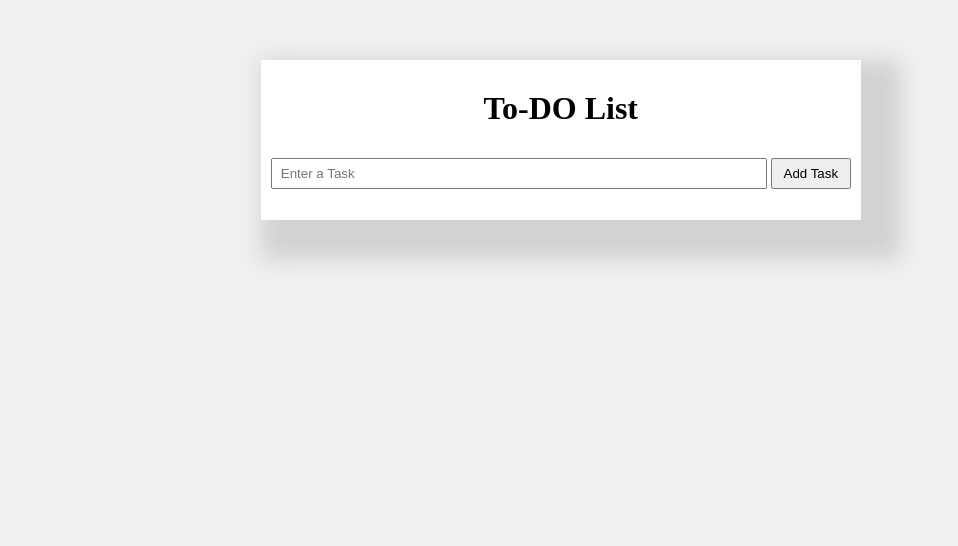
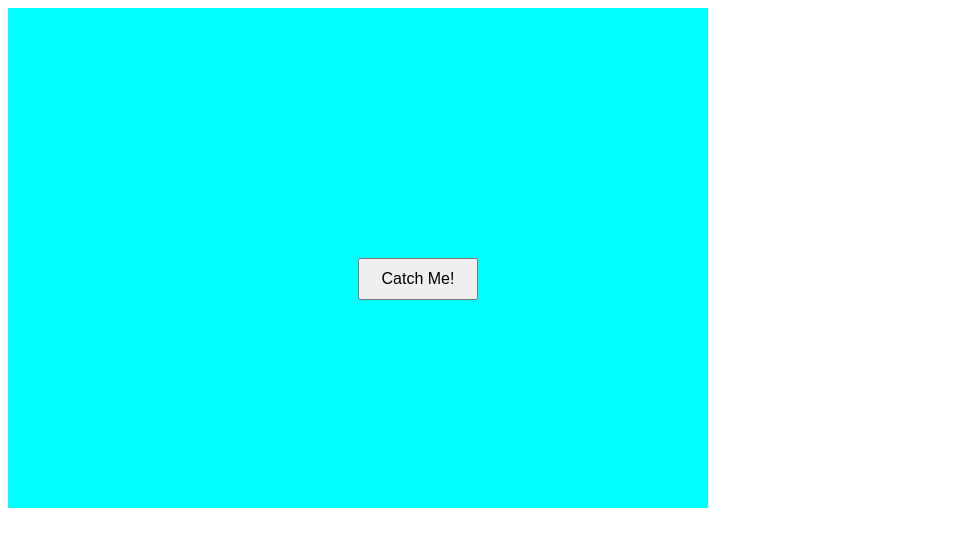
Before and after one commit to sonu82256/30-Days-Of-React, a React (Vite) app in the folder my-app/: page / in a window 1280 px wide. Shown: the top 546 px of the page, without its empty margins (0-958 px from the left). Built offline with nearby package versions, Linux system fonts and the light colour scheme.

Commit message:
catch me

```diff
--- a/my-app/src/App.jsx
+++ b/my-app/src/App.jsx
@@ -4,7 +4,8 @@ import { useState } from 'react'
 // import Day8 from './Exercise/Day8/Day8'
 // import Day8ii from './Exercise/Day8/Day8ii'
 // import Weather from './Exercise/Weather App/Weather'
-import TodoList from './Exercise/TodoList/TodoList'
+// import TodoList from './Exercise/TodoList/TodoList'
+import Day11 from './Exercise/Day11/Day11'
 
 function App() {
   return (
@@ -14,7 +15,8 @@ function App() {
       {/* <Day8 /> */}
       {/* <Day8ii /> */}
       {/* <Weather /> */}
-      <TodoList />
+      {/* <TodoList /> */}
+      <Day11 />
     </>
   )
 }
--- /dev/null
+++ b/my-app/src/Exercise/Day11/Day11.jsx
@@ -0,0 +1,26 @@
+import React, { useState } from 'react';
+import './Style.css';
+
+const Day11 = () => {
+    const [position, setPosition] = useState({ top: 50, left: 50 });
+
+    const handleMouseOver = () => {
+        const newTop = Math.floor(Math.random() * 90);
+        const newLeft = Math.floor(Math.random() * 90);
+        setPosition({ top: newTop, left: newLeft });
+    };
+
+    return (
+        <div className="container">
+            <button
+                className="uncatchable-button"
+                onMouseOver={handleMouseOver}
+                style={{ top: `${position.top}%`, left: `${position.left}%`, position: 'absolute' }}
+            >
+                Catch Me!
+            </button>
+        </div>
+    );
+};
+
+export default Day11;
--- /dev/null
+++ b/my-app/src/Exercise/Day11/Style.css
@@ -0,0 +1,19 @@
+.container {
+    height: 100vh;
+    display: flex;
+    justify-content: center;
+    align-items: center;
+    position: relative;
+    background-color: aqua;
+    width: 700px;
+    height: 500px;
+}
+
+.uncatchable-button {
+    padding: 10px 20px;
+    font-size: 16px;
+    width: 120px;
+    cursor: pointer;
+    position: absolute;
+    transition: top 0.2s ease, left 0.2s ease;
+}
```
